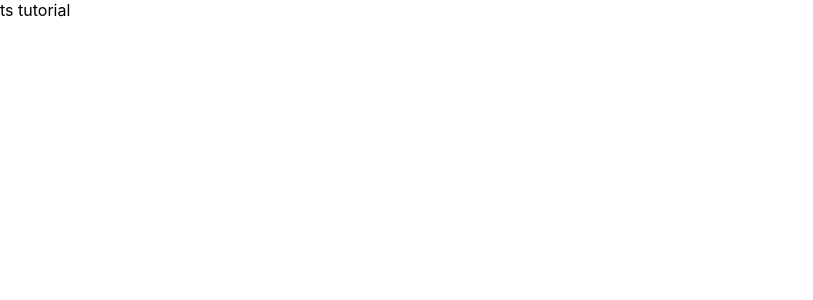
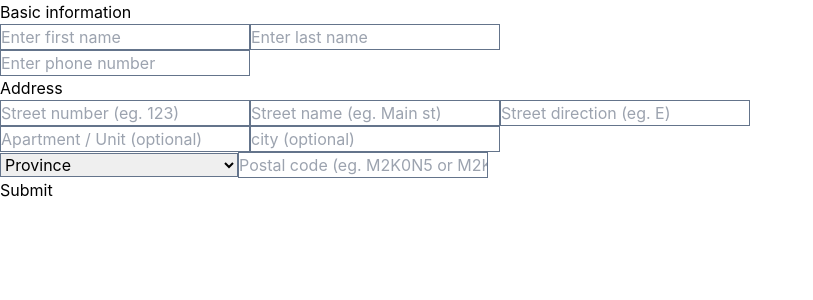
Before and after one commit to youngoose/react-registration, a React (Create React App) app: page / in a window 1280 px wide. Shown: the top 300 px of the page, without its empty margins (0-813 px from the left). Built offline with nearby package versions, Linux system fonts and the light colour scheme.

Commit message:
feat: create basic form with react-hook-form validation and error message

```diff
--- a/package.json
+++ b/package.json
@@ -12,6 +12,7 @@
     "@types/react-dom": "^18.0.5",
     "react": "^18.2.0",
     "react-dom": "^18.2.0",
+    "react-hook-form": "^7.43.9",
     "react-scripts": "5.0.1",
     "typescript": "^4.7.3",
     "web-vitals": "^2.1.4"
@@ -39,5 +40,8 @@
       "last 1 firefox version",
       "last 1 safari version"
     ]
+  },
+  "devDependencies": {
+    "tailwindcss": "^3.3.1"
   }
 }
--- a/src/App.tsx
+++ b/src/App.tsx
@@ -1,5 +1,11 @@
+import BasicForm from './components/BasicForm/BasicForm';
+
 function App() {
-  return <div>ts tutorial</div>;
+  return (
+    <>
+      <BasicForm />
+    </>
+  );
 }
 
 export default App;
--- /dev/null
+++ b/src/components/BasicForm/BasicForm.tsx
@@ -0,0 +1,201 @@
+import { useForm } from 'react-hook-form';
+import { BasicUserInfo } from './BasicForm.model';
+import {
+  apartmentNumberOptions,
+  cityOptions,
+  firstNameOptions,
+  lastNameOptions,
+  phoneNumberOptions,
+  postalCodeOptions,
+  provinceOptions,
+  streetNameOptions,
+  streetNumberOptions,
+} from '../../register/RegisterOptions';
+
+export default function BasicForm() {
+  const {
+    register,
+    handleSubmit,
+    formState: { errors },
+    setValue,
+  } = useForm<BasicUserInfo>({
+    mode: 'all',
+    defaultValues: {
+      firstName: '',
+      lastName: '',
+      phoneNumber: '',
+      address: '',
+      streetName: '',
+      streetNumber: '',
+      streetDir: '',
+      apartmentNumber: '',
+      city: '',
+      province: '',
+      postalCode: '',
+    },
+  });
+
+  return (
+    <section>
+      <form
+        onSubmit={handleSubmit((data) => {
+          console.log('data: ', data);
+
+          const {
+            streetNumber,
+            streetName,
+            streetDir,
+            apartmentNumber,
+            city,
+            province,
+            postalCode,
+          } = data;
+
+          console.log(streetNumber);
+
+          const street = `${streetNumber} ${streetName} ${streetDir}`;
+
+          const apartment = apartmentNumber ? ` #${apartmentNumber}` : '';
+          const cityName = city ? ` ${city}` : '';
+          const provinceName = ` ${province} ${postalCode}`;
+          const address = street + apartment + cityName + provinceName;
+
+          setValue('address', address);
+        })}
+      >
+        <article>
+          <h3>Basic information</h3>
+
+          <section>
+            <input
+              className="border border-slate-500"
+              {...register('firstName', firstNameOptions)}
+              type="text"
+              name="firstName"
+              placeholder="Enter first name"
+            />
+            <span className="text-red-600">{errors.firstName?.message}</span>
+
+            <input
+              className="border border-slate-500"
+              {...register('lastName', lastNameOptions)}
+              type="text"
+              name="lastName"
+              placeholder="Enter last name"
+            />
+            <span className="text-red-600">{errors.lastName?.message}</span>
+          </section>
+
+          <section>
+            <input
+              className="border border-slate-500"
+              {...register('phoneNumber', phoneNumberOptions)}
+              type="text"
+              name="phoneNumber"
+              placeholder="Enter phone number"
+            />
+            <span className="text-red-600">{errors.phoneNumber?.message}</span>
+          </section>
+        </article>
+
+        <article>
+          <h3>Address</h3>
+
+          <section>
+            <div>
+              <input
+                className="border border-slate-500"
+                {...register('streetNumber', streetNumberOptions)}
+                type="text"
+                name="streetNumber"
+                placeholder="Street number (eg. 123)"
+              />
+              <span className="text-red-600">
+                {errors.streetNumber?.message}
+              </span>
+
+              <input
+                className="border border-slate-500"
+                {...register('streetName', streetNameOptions)}
+                type="text"
+                name="streetName"
+                placeholder="Street name (eg. Main st)"
+              />
+              <span className="text-red-600">{errors.streetName?.message}</span>
+
+              <input
+                className="border border-slate-500"
+                {...register('streetDir', streetNameOptions)}
+                type="text"
+                name="streetDir"
+                placeholder="Street direction (eg. E)"
+              />
+              <span className="text-red-600">{errors.streetDir?.message}</span>
+            </div>
+
+            <div>
+              <input
+                className="border border-slate-500"
+                {...register('apartmentNumber', apartmentNumberOptions)}
+                type="text"
+                name="apartmentNumber"
+                placeholder="Apartment / Unit (optional)"
+              />
+              <span className="text-red-600">
+                {errors.apartmentNumber?.message}
+              </span>
+
+              <input
+                className="border border-slate-500"
+                {...register('city', cityOptions)}
+                type="text"
+                name="city"
+                placeholder="city (optional)"
+              />
+              <span className="text-red-600">{errors.city?.message}</span>
+            </div>
+
+            <div>
+              <select
+                className="border border-slate-500"
+                {...register('province', provinceOptions)}
+                name="province"
+                id="province"
+              >
+                <option value="" disabled>
+                  Province
+                </option>
+                <option value="AB">Alberta</option>
+                <option value="BC">British Columbia</option>
+                <option value="MB">Manitoba</option>
+                <option value="NB">New Brunswick</option>
+                <option value="NL">Newfoundland and Labrador</option>
+                <option value="NS">Nova Scotia</option>
+                <option value="NT">Northwest Territories</option>
+                <option value="NU">Nunavut</option>
+                <option value="ON">Ontario</option>
+                <option value="PE">Prince Edward Island</option>
+                <option value="QC">Quebec</option>
+                <option value="SK">Saskatchewan</option>
+                <option value="YT">Yukon</option>
+              </select>
+
+              <span className="text-red-600">{errors.province?.message}</span>
+
+              <input
+                className="border border-slate-500"
+                {...register('postalCode', postalCodeOptions)}
+                type="text"
+                name="postalCode"
+                placeholder="Postal code (eg. M2K0N5 or M2K 0N5)"
+              />
+              <span className="text-red-600">{errors.postalCode?.message}</span>
+            </div>
+          </section>
+        </article>
+
+        <input type="submit" />
+      </form>
+    </section>
+  );
+}
--- a/src/index.css
+++ b/src/index.css
@@ -1,3 +1,7 @@
+@tailwind base;
+@tailwind components;
+@tailwind utilities;
+
 body {
   margin: 0;
   font-family: -apple-system, BlinkMacSystemFont, 'Segoe UI', 'Roboto', 'Oxygen',
--- /dev/null
+++ b/src/register/RegisterOptions.ts
@@ -0,0 +1,114 @@
+const namePattern = /^[a-zA-Z ]*$/;
+const phoneNumberPattern = /\d{10}/;
+const addressNumberPattern = /\d/g;
+const postalCodePattern = /^[A-Za-z]\d[A-Za-z][ ]?\d[A-Za-z]\d$/;
+
+export const firstNameOptions = {
+  required: 'First name is required.',
+  maxLength: {
+    value: 20,
+    message: 'The maximum length is 20 characters.',
+  },
+  pattern: {
+    value: namePattern,
+    message: 'Please enter a valid first name.',
+  },
+};
+
+export const lastNameOptions = {
+  required: 'Last name is required.',
+  maxLength: {
+    value: 20,
+    message: 'The maximum length is 20 characters.',
+  },
+  pattern: {
+    value: namePattern,
+    message: 'Please enter a valid last name.',
+  },
+};
+
+export const phoneNumberOptions = {
+  required: 'Phone number is required.',
+  maxLength: {
+    value: 10,
+    message: 'The maximum length is 10 digits.',
+  },
+  pattern: {
+    value: phoneNumberPattern,
+    message: 'Please enter a valid phone number.',
+  },
+};
+
+export const streetNumberOptions = {
+  required: 'Street name is required.',
+  maxLength: {
+    value: 20,
+    message: 'The maximum length is 20 characters.',
+  },
+  pattern: {
+    value: addressNumberPattern,
+    message: 'Please enter a valid street number.',
+  },
+};
+
+export const streetNameOptions = {
+  required: 'Street number is required.',
+  maxLength: {
+    value: 20,
+    message: 'The maximum length is 20 characters.',
+  },
+  pattern: {
+    value: namePattern,
+    message: 'Please enter a valid street name.',
+  },
+};
+
+export const streetDirectionOptions = {
+  required: 'Street direction is required.',
+  maxLength: {
+    value: 10,
+    message: 'The maximum length is 10 characters.',
+  },
+  pattern: {
+    value: namePattern,
+    message: 'Please enter a valid street name.',
+  },
+};
+
+export const apartmentNumberOptions = {
+  maxLength: {
+    value: 10,
+    message: 'The maximum length is 10 digits.',
+  },
+  pattern: {
+    value: addressNumberPattern,
+    message: 'Please enter a valid apartment/unit number.',
+  },
+};
+
+export const cityOptions = {
+  maxLength: {
+    value: 20,
+    message: 'The maximum length is 20 characters.',
+  },
+  pattern: {
+    value: namePattern,
+    message: 'Please enter a valid city name.',
+  },
+};
+
+export const provinceOptions = {
+  required: 'Please select province',
+};
+
+export const postalCodeOptions = {
+  required: 'Please enter postal code',
+  maxLength: {
+    value: 7,
+    message: 'The maximum length is 7 characters.',
+  },
+  pattern: {
+    value: postalCodePattern,
+    message: 'Please enter a valid postal code.',
+  },
+};
--- /dev/null
+++ b/tailwind.config.js
@@ -0,0 +1,8 @@
+/** @type {import('tailwindcss').Config} */
+module.exports = {
+  content: ['./src/**/*.{js,jsx,ts,tsx}'],
+  theme: {
+    extend: {},
+  },
+  plugins: [],
+};
```
Also changed, not shown: src/components/BasicForm/BasicForm.model.ts (added, +13 -0 lines), 1 other file (tests, documents, lock files or other folders).
